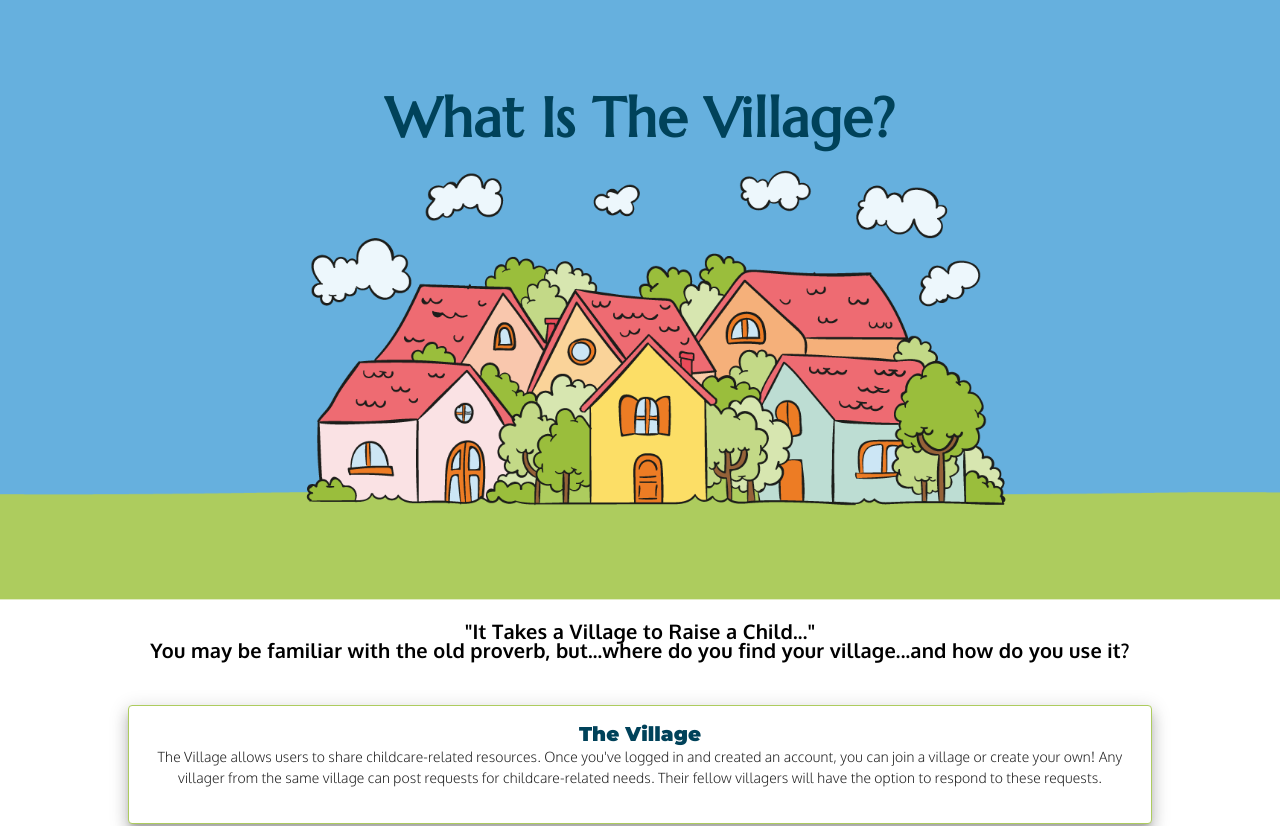
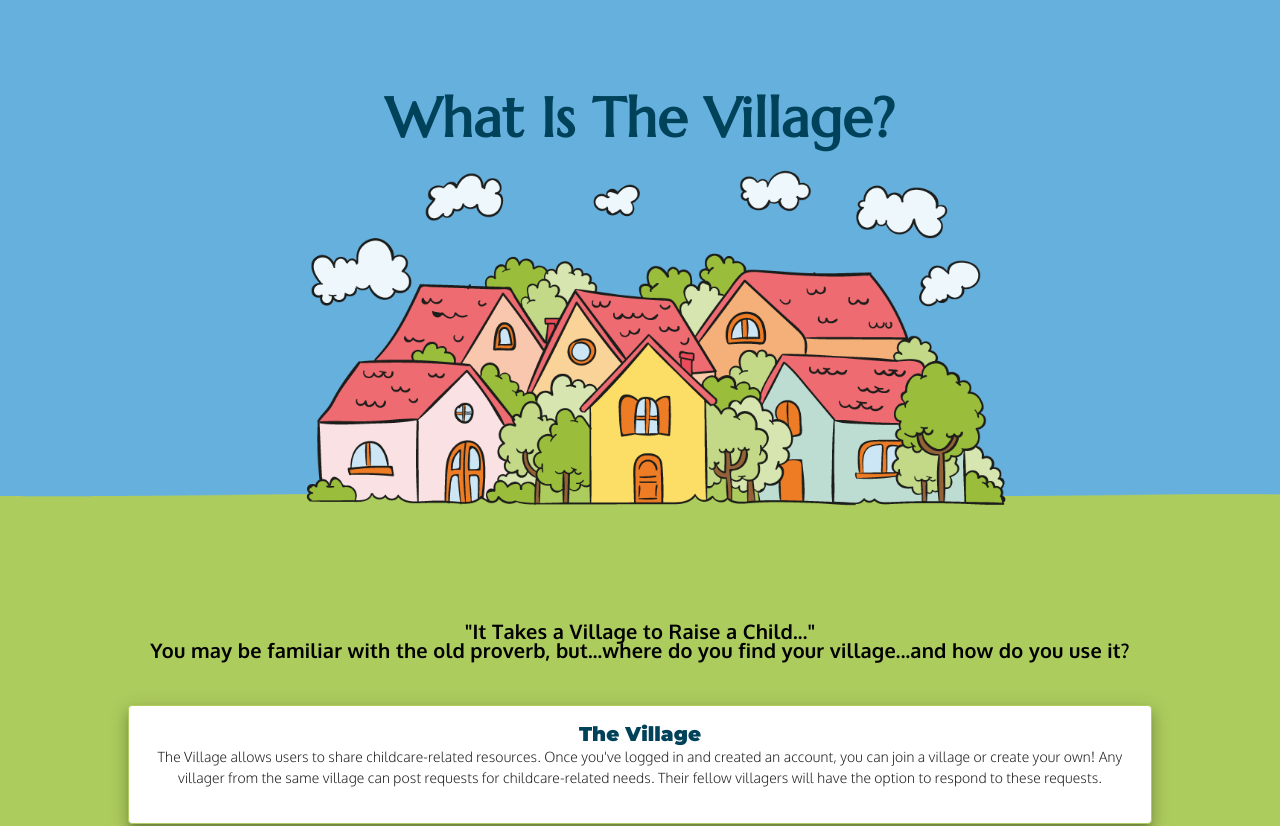
Before and after one commit to Annie-McElroy/the-village, a React (Create React App) app in the folder client/: page /what-is-the-village in a window 1280 px wide. Shown: the top 826 px of the page. Built offline with nearby package versions, Linux system fonts and the light colour scheme; a web font is replaced by a local one.

Commit message:
setting custom background image to village homepage and what's the village page

```diff
--- a/client/src/App.css
+++ b/client/src/App.css
@@ -128,6 +128,24 @@
   width: 80%;
   margin: auto;
   text-align: center;
+  align-items: center;
+}
+
+/**Village pattern page background**/
+.villagehero {
+  background-image: url(../public/images/village_patterns.png);
+  background-repeat: repeat;
+
+}
+
+/** Green page Background **/
+.greenbkghero {
+  background-color: #adcc5e;
+  height: 100%;
+  width: 100%;
+  position: absolute;
+  top: 0;
+  left: 0;
 }
 
 
--- a/client/src/pages/Village.js
+++ b/client/src/pages/Village.js
@@ -11,7 +11,7 @@ const Village = () => {
   const url = window.location.href;
   console.log(window.location.href);
   return (
-
+    <div className='villagehero'>
       <div className="pageFrame patternbkg">
         <BackMeUp />
         <h1>Parentland</h1>
@@ -20,6 +20,7 @@ const Village = () => {
         <AllRequests />
 
       </div>
+    </div>
 
 
   );
--- a/client/src/pages/WhatVillage.js
+++ b/client/src/pages/WhatVillage.js
@@ -21,21 +21,24 @@ import AuthService from '../utils/auth';
 
 const WhatVillage = () => {
   return (
+
       <div className="landing-page">
         <div className="banner">
+        <div className='greenbkghero'></div>
           <div className="layered-village base" alt="base"></div>
           <div className="layered-village foreground" alt="foreground"></div>
           <div className="layered-village clouds" alt="foreground"></div>
 
+
         </div>
         <div className='pageFrame'>
-        <Typography sx={{ fontSize: '2.3rem', fontFamily: 'Marcellus, serif', color: '#00425a', paddingTop: '3%'}}>
+          <Typography sx={{ fontSize: '2.3rem', fontFamily: 'Marcellus, serif', color: '#00425a', paddingTop: '3%' }}>
             <h2>What Is The Village?</h2>
           </Typography>
-        <Typography sx={{ marginTop: "37.5%", fontSize: 20}}>
+          <Typography sx={{ marginTop: "37.5%", fontSize: 20 }}>
             <h4>"It Takes a Village to Raise a Child..."</h4>
           </Typography>
-        <Typography sx={{ fontSize: 20, fontWeight: 'bold', m: 1, marginTop: "-5.6%", marginBottom: "2%"}}>
+          <Typography sx={{ fontSize: 20, fontWeight: 'bold', m: 1, marginTop: "-5.6%", marginBottom: "2%" }}>
             <p>You may be familiar with the old proverb, but...where do you find your village...and how do you use it? </p>
           </Typography>
           <Stack
@@ -45,7 +48,7 @@ const WhatVillage = () => {
             justifyContent="center"
             alignItems="center"
             spacing={2}>
-          <Card sx={{ minWidth: 275, border: 1, borderColor:'#ADCC5E', boxShadow:10}}>
+            <Card sx={{ minWidth: 275, border: 1, borderColor: '#ADCC5E', boxShadow: 10 }}>
               <CardContent sx={{ mb: 1.3 }}>
                 <Typography variant="h5" component="div">
                   The Village
@@ -57,7 +60,7 @@ const WhatVillage = () => {
             </Card>
 
 
-          <Card sx={{ minWidth: 275, border: 1, borderColor:'#ADCC5E', boxShadow:10 }}>
+            <Card sx={{ minWidth: 275, border: 1, borderColor: '#ADCC5E', boxShadow: 10 }}>
               <CardContent sx={{ mb: 1.3 }}>
                 <Typography variant="h5" component="div">
                   So How Do I Actually Use The Village?
@@ -70,7 +73,7 @@ const WhatVillage = () => {
 
 
             {
-            !AuthService.loggedIn() && (  <Button
+              !AuthService.loggedIn() && (<Button
                 className="button-instance"
                 variant="contained"
                 size="regular"
@@ -90,7 +93,7 @@ const WhatVillage = () => {
               component={Link} to="/about"
             ><span><ArrowCircleRightOutlinedIcon />{'\u00A0'}{'\u00A0'}</span> All about our team </Button>
 
-        <Card sx={{ minWidth: 275, border: 1, borderColor:'#ADCC5E', boxShadow:10 }}>
+            <Card sx={{ minWidth: 275, border: 1, borderColor: '#ADCC5E', boxShadow: 10 }}>
               <CardContent sx={{ mb: 1.3 }}>
                 <Typography variant="h5" component="div">
                   FAQs
@@ -103,7 +106,7 @@ const WhatVillage = () => {
                   >
                     <Typography>What Are Crayons?</Typography>
                   </AccordionSummary>
-            <AccordionDetails sx={{ minWidth: 275, border: 1, borderColor:'#ADCC5E', boxShadow:10 }}>
+                  <AccordionDetails sx={{ minWidth: 275, border: 1, borderColor: '#ADCC5E', boxShadow: 10 }}>
                     <Typography>
                       Within the village, Crayons are the exchange currency! You can use your Crayons to request help. Whenever you list a new request, you'll be prompted to include how many Crayons you'll give to the villager who helps you out!
                     </Typography>
@@ -117,7 +120,7 @@ const WhatVillage = () => {
                   >
                     <Typography>How Do I Get More Crayons?</Typography>
                   </AccordionSummary>
-            <AccordionDetails sx={{ minWidth: 275, border: 1, borderColor:'#ADCC5E', boxShadow:10 }}>
+                  <AccordionDetails sx={{ minWidth: 275, border: 1, borderColor: '#ADCC5E', boxShadow: 10 }}>
                     <Typography>
                       Help more villagers! You'll receive Crayons to the amount listed for every request you complete.
                     </Typography>
@@ -131,7 +134,7 @@ const WhatVillage = () => {
                   >
                     <Typography>Who Controls Village Access?</Typography>
                   </AccordionSummary>
-            <AccordionDetails sx={{ minWidth: 275, border: 1, borderColor:'#ADCC5E', boxShadow:10 }}>
+                  <AccordionDetails sx={{ minWidth: 275, border: 1, borderColor: '#ADCC5E', boxShadow: 10 }}>
                     <Typography>
                       The creator of a village has administrative privilege, granting them control over who they invite to their village.
                     </Typography>
@@ -145,7 +148,7 @@ const WhatVillage = () => {
                   >
                     <Typography>How Many Crayons Should I Charge For My Request?</Typography>
                   </AccordionSummary>
-            <AccordionDetails sx={{ minWidth: 275, border: 1, borderColor:'#ADCC5E', boxShadow:10 }}>
+                  <AccordionDetails sx={{ minWidth: 275, border: 1, borderColor: '#ADCC5E', boxShadow: 10 }}>
                     <Typography>
                       Each village will likely end up setting their own local value, but we suggest a base rate of 4 CPH (Crayons Per Hour). Of course, more difficult requests merit extra Crayons. Villagers are always able to comment on a request, so if your request seems to be short on Crayons, one of your fellow villagers may comment to let you know just how much you should bump it up.
                     </Typography>
@@ -156,6 +159,7 @@ const WhatVillage = () => {
           </Stack>
         </div>
       </div>
+
   );
 };
 
--- a/client/src/pages/styles/village.css
+++ b/client/src/pages/styles/village.css
@@ -1,10 +1,6 @@
 /***  page container ***/
 
-div.pageFrame.patternbkg{
-  background-image: url(../../../public/images/village_patterns.png);
-  background-repeat: repeat;
-  padding-bottom: 320px;
-}
+
 
 .request-card {
   margin: 2% 0;
```
Also changed, not shown: client/public/icons/layered_village_base.png. Lines whose indentation alone changed are shown as unchanged.
